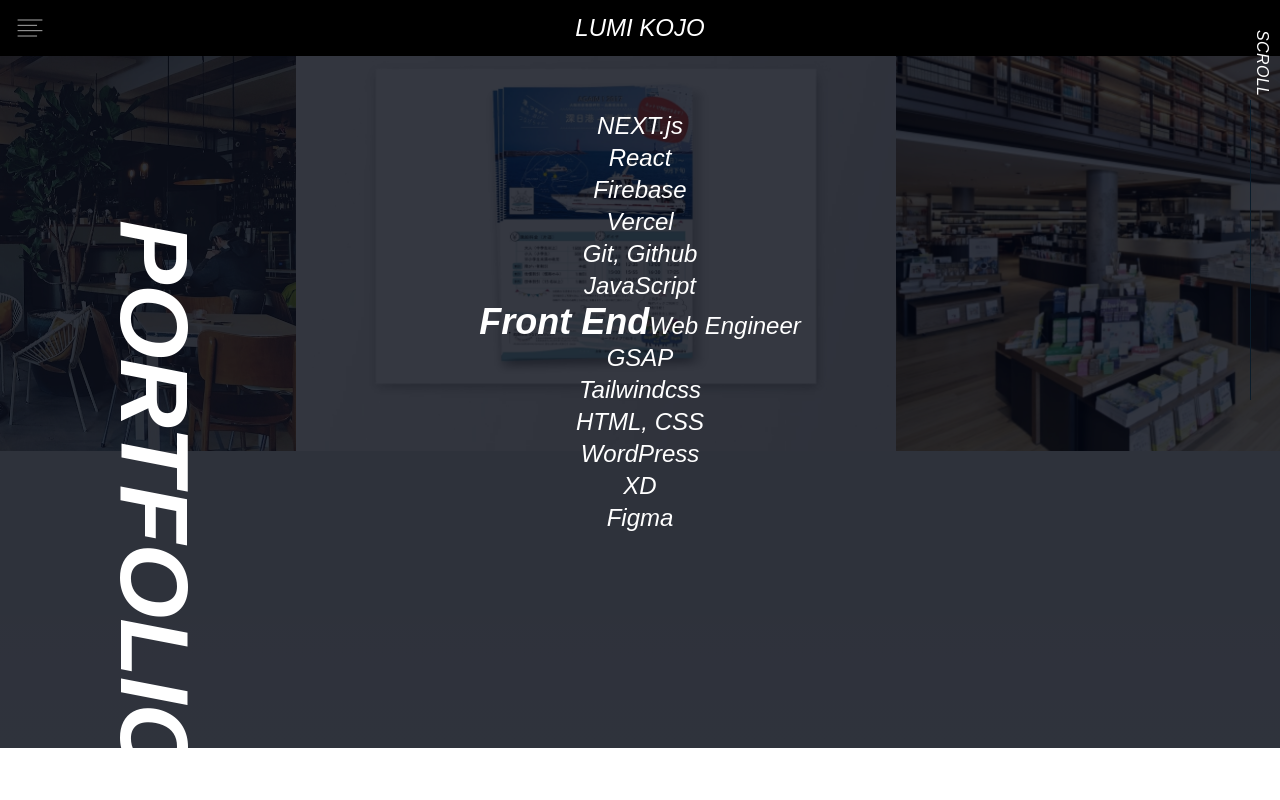
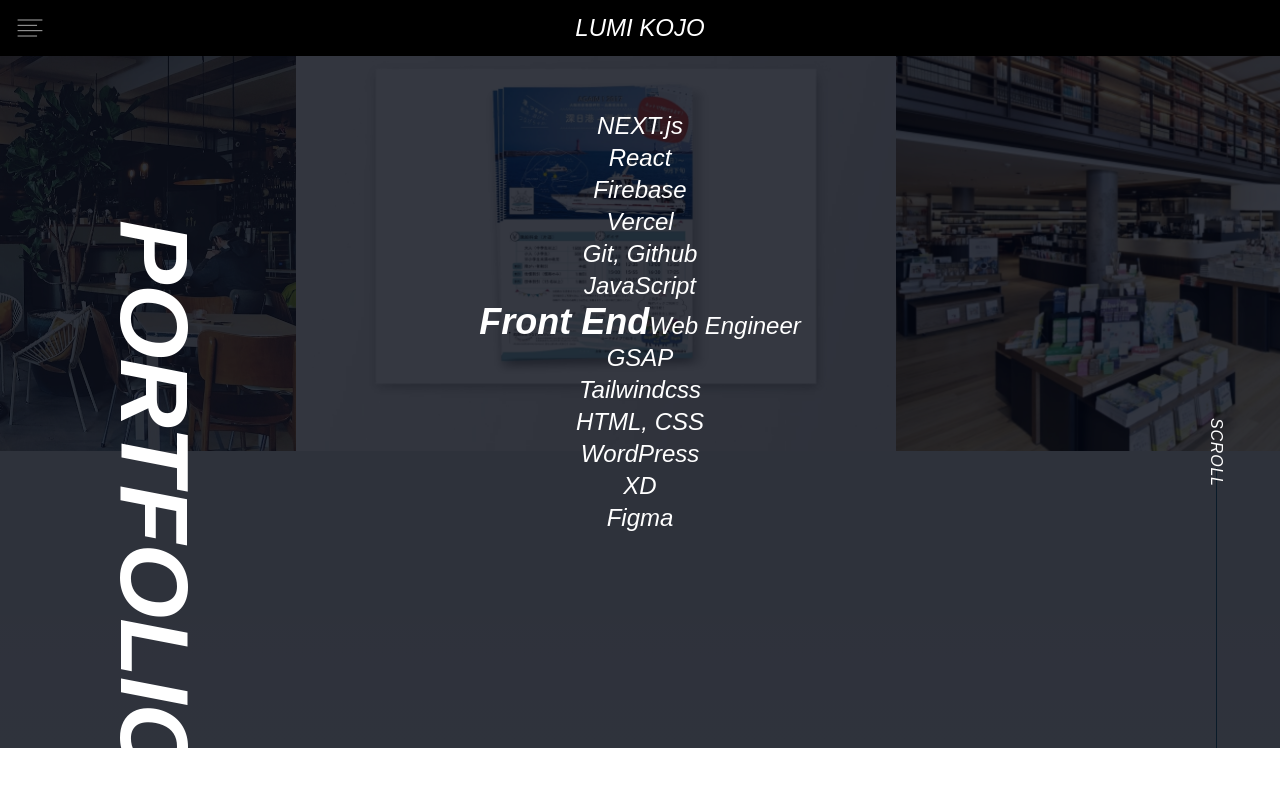
Before and after one commit to lumijoe/next_testocober, a Next.js app: page /test2 in a window 1280 px wide. Shown: the top 800 px of the page. Built offline with nearby package versions, Linux system fonts and the light colour scheme; a web font is replaced by a local one.

Commit message:
fix line

```diff
--- a/components/Hero.js
+++ b/components/Hero.js
@@ -126,11 +126,10 @@ export default function Hero() {
               <HeroTitleSkills2 />
             </div>
             {/* 5：右コンテンツ誘導：スクロール表示、ラインアニメーション */}
-            <div className='absolute' style={{ right: "30px", top: "50vh"}} >
+            <div className='absolute' style={{ right: "5%", bottom: "0px"}} >
               <HeroScrollLine />
             </div>
           </div>
-
       </div>
     </div>
   );
--- a/components/HeroScrollLine.js
+++ b/components/HeroScrollLine.js
@@ -1,22 +1,14 @@
 // components/HeroScrollLine.js
+// tailwind.config.jsでanimation ＠keyframesカスタム
+// [writing-mode:vertical-rl;]
 
 import React from 'react';
 
 export default function HeroScrollLine () {
   return (
-  <div className='absolute z-[1500] italic right:5%; w-[1px] h-[300px] bottom-0 bg-[#0a1b29]  '>
-      <span className='absolute top-[-70px] right:5%; text-white tracking-wide origin-left [writing-mode:vertical-rl;] align-middle' >SCROLL</span>
-      <div className='absolute z-[1600] right:5%; italic  w-[1px] h-[300px]  bg-white ease animate-lineFlow' ></div>
-    </div>
+  <div className='absolute z-[1500] italic w-[1px] h-[280px] bottom-0 bg-[#0a1b29] flex-col align-middle'>
+    <span className='absolute top-[-50px] text-white tracking-wider [line-height:0;] origin-bottom-left rotate-90  align-baseline'>SCROLL</span>
+    <div className='absolute z-[1600]  italic  w-[1px] h-[280px] bg-white ease animate-lineFlow'></div>
+  </div>
   )
 }
-
-
-
-
-
-
-
-// rgba(10,27,41,0.68)#0a1b29
-// 縦書き[writing-mode:vertical-rl;]
-// tailwind.config.jsでanimation ＠keyframesカスタム
```
